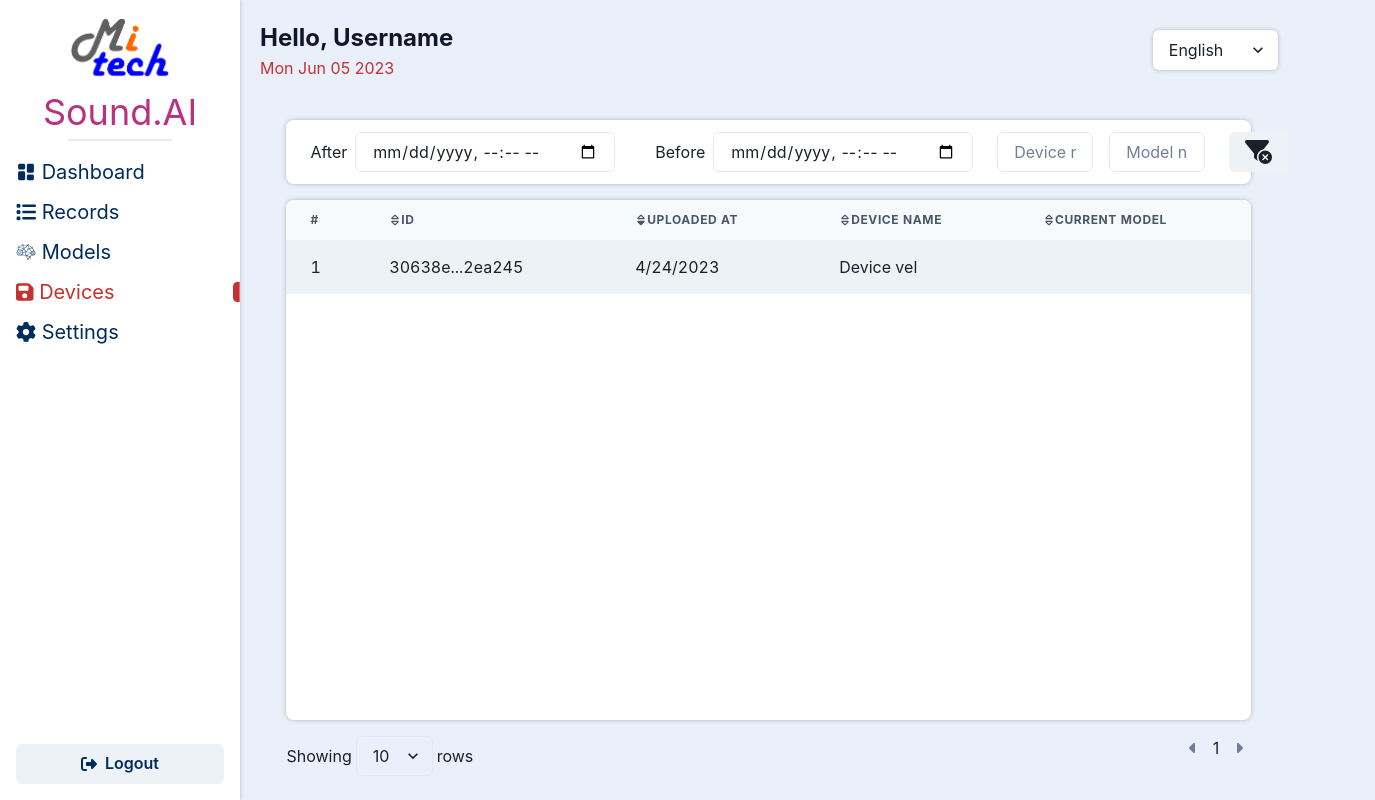
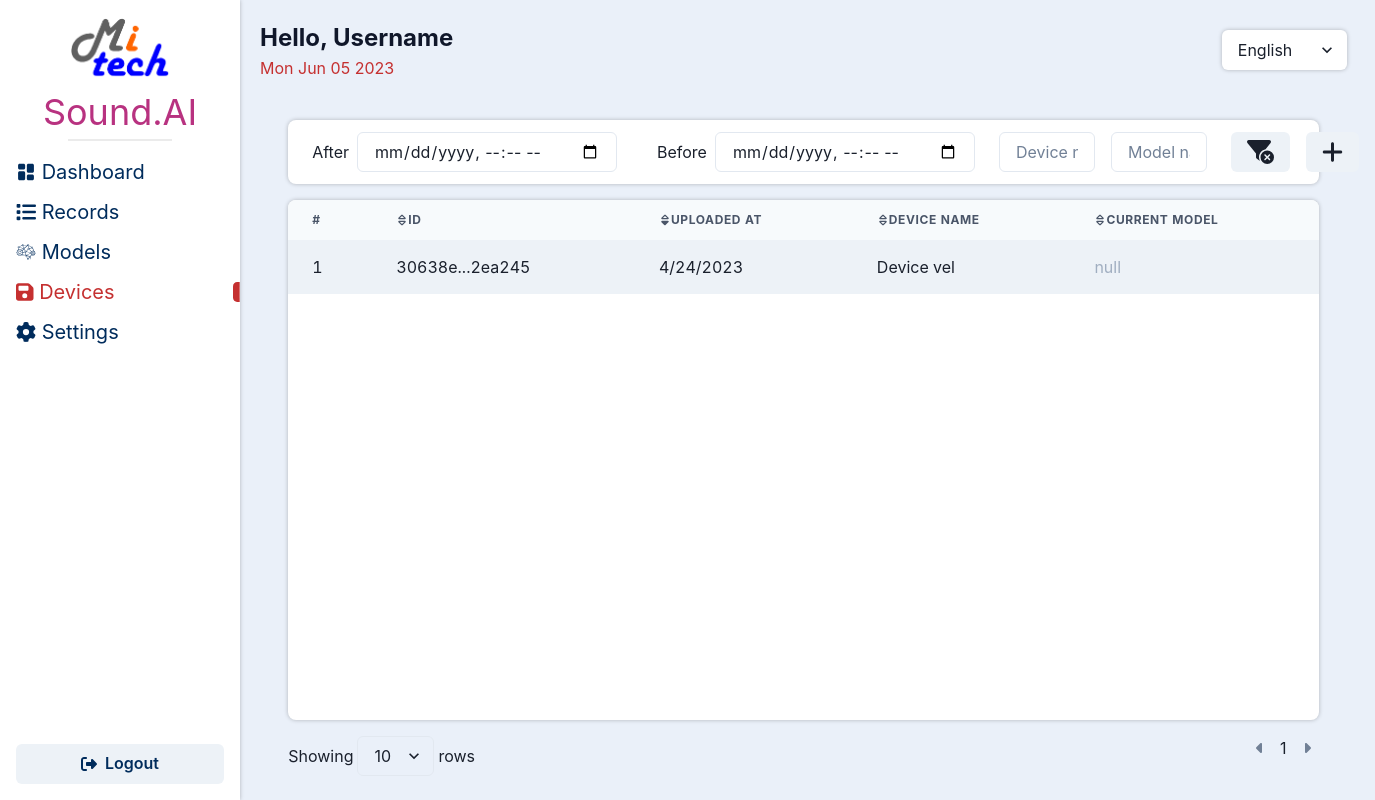
Before and after one commit to Sherly1001/sound.ai, a React (Vite) app in the folder frontend/: page /devices in a window 1280 px wide. Shown: the whole page, 1375 px wide, since content can reach past the window. Built offline with nearby package versions, Linux system fonts and the light colour scheme.

Commit message:
frontend: add device

```diff
--- a/frontend/src/routers/Devices.tsx
+++ b/frontend/src/routers/Devices.tsx
@@ -3,6 +3,14 @@ import {
   Button,
   Flex,
   Input,
+  InputGroup,
+  InputRightElement,
+  Modal,
+  ModalBody,
+  ModalCloseButton,
+  ModalContent,
+  ModalHeader,
+  ModalOverlay,
   Select,
   SlideFade,
   Table,
@@ -17,7 +25,10 @@ import {
 import {
   faCaretLeft,
   faCaretRight,
+  faEye,
+  faEyeSlash,
   faFilterCircleXmark,
+  faPlus,
 } from '@fortawesome/free-solid-svg-icons';
 import { FontAwesomeIcon } from '@fortawesome/react-fontawesome';
 import { FormEvent, useCallback, useEffect, useState } from 'react';
@@ -30,6 +41,59 @@ import { Device } from '../types';
 import { Pagination } from '../types/Pagination';
 import { fakeDevices } from '../utils/faker';
 import { dateString, genPageLinks, truncate, useQueries } from '../utils/funcs';
+
+interface AddDeviceProps {
+  onClose: Function;
+}
+
+function AddDevice({ onClose }: AddDeviceProps) {
+  const [name, setName] = useState('');
+  const [password, setPassword] = useState('');
+  const [showPassword, setShowPassword] = useState(false);
+
+  const onSubmit = useCallback(
+    (e: FormEvent<HTMLDivElement>) => {
+      e.preventDefault();
+      console.log('create device', name, password);
+    },
+    [name, password],
+  );
+
+  return (
+    <Flex flexDirection="column" gap="4" as="form" onSubmit={onSubmit}>
+      <Input
+        placeholder="Device name"
+        required
+        value={name}
+        onChange={(e) => setName(e.target.value)}
+      />
+      <InputGroup>
+        <Input
+          type={showPassword ? 'text' : 'password'}
+          placeholder="Device password"
+          required
+          value={password}
+          onChange={(e) => setPassword(e.target.value)}
+        />
+        <InputRightElement
+          cursor="pointer"
+          onClick={() => setShowPassword(!showPassword)}
+          userSelect="none"
+        >
+          <FontAwesomeIcon icon={showPassword ? faEye : faEyeSlash} />
+        </InputRightElement>
+      </InputGroup>
+      <Flex gap="4" marginY="4">
+        <Button colorScheme="blue" flex="1" type="submit">
+          Create
+        </Button>
+        <Button colorScheme="gray" flex="1" onClick={() => onClose()}>
+          Cancel
+        </Button>
+      </Flex>
+    </Flex>
+  );
+}
 
 export default function Devices() {
   useEffect(() => {
@@ -59,6 +123,8 @@ export default function Devices() {
   const [orderAsc, setOrderAsc] = useState(getOrderAsc());
   const [pageLinks, setPageLinks] = useState<number[][]>([[], [page], []]);
   const [data, setData] = useState<Pagination<Device> | null>(null);
+
+  const [newOpen, setNewOpen] = useState(false);
 
   const [filters, setFilters] = useState(
     {} as {
@@ -128,6 +194,16 @@ export default function Devices() {
 
   return (
     <Box padding="5" position="relative">
+      <Modal isOpen={newOpen} onClose={() => setNewOpen(false)}>
+        <ModalOverlay />
+        <ModalContent>
+          <ModalCloseButton />
+          <ModalHeader>Create new device</ModalHeader>
+          <ModalBody>
+            <AddDevice onClose={() => setNewOpen(false)} />
+          </ModalBody>
+        </ModalContent>
+      </Modal>
       <Rounded
         height="16"
         position="sticky"
@@ -204,6 +280,11 @@ export default function Devices() {
             <FontAwesomeIcon icon={faFilterCircleXmark} size="xl" />
           </Button>
         </Flex>
+        <Flex>
+          <Button marginEnd="4" onClick={() => setNewOpen(true)}>
+            <FontAwesomeIcon icon={faPlus} size="xl" />
+          </Button>
+        </Flex>
       </Rounded>
       <Rounded marginY="4" height="65vh" overflow="auto">
         <Box>
@@ -256,14 +337,9 @@ export default function Devices() {
                   <Tr key={idx}>
                     <Td>{idx + limit * (page - 1) + 1}</Td>
                     <Td>
-                      <Link
-                        to={routes.home.devices}
-                        params={{ id: r.deviceId }}
-                      >
-                        <Tooltip hasArrow placement="top" label={r.deviceId}>
-                          {truncate(r.deviceId, 15)}
-                        </Tooltip>
-                      </Link>
+                      <Tooltip hasArrow placement="top" label={r.deviceId}>
+                        {truncate(r.deviceId, 15)}
+                      </Tooltip>
                     </Td>
                     <Td>
                       <Tooltip
@@ -276,12 +352,15 @@ export default function Devices() {
                     </Td>
                     <Td>{r.deviceName}</Td>
                     <Td>
-                      <Text color="messenger.400">
+                      <Text
+                        color={r.currentModel ? 'messenger.400' : 'gray.400'}
+                      >
                         <Link
+                          disable={!r.currentModel}
                           to={routes.home.models}
                           params={{ id: r.currentModel?.modelId }}
                         >
-                          {r.currentModel?.modelName}
+                          {r.currentModel?.modelName ?? 'null'}
                         </Link>
                       </Text>
                     </Td>
--- a/frontend/src/routers/index.tsx
+++ b/frontend/src/routers/index.tsx
@@ -33,11 +33,8 @@ const models = from(home, {
 });
 
 const devices = from(home, {
-  path: '/devices/:id?',
+  path: '/devices',
   element: <Devices />,
-  sampleParams: {
-    id: 'uuid',
-  },
 });
 
 const settings = from(home, {
```
